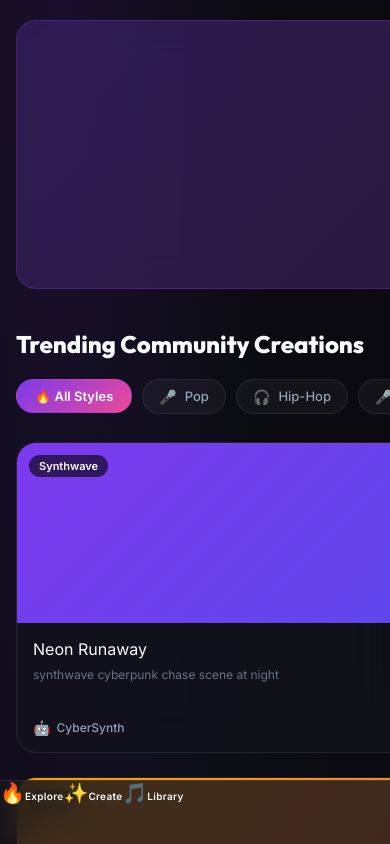
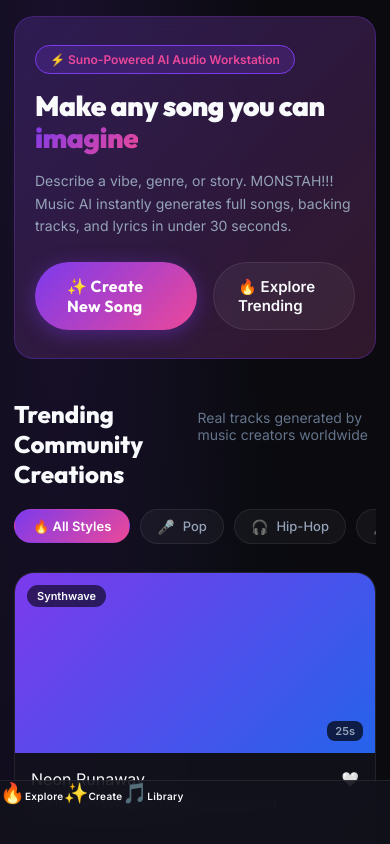
Before and after one commit to monstah123/monstah-music-ai, a Next.js app: page / in a window 390 px wide. Built offline with nearby package versions, Linux system fonts and the light colour scheme.

Commit message:
fix: root cause mobile overlap — calculate bottom padding including fixed player + nav + iOS safe area inset

```diff
--- a/app/create/page.js
+++ b/app/create/page.js
@@ -386,7 +386,6 @@
 
         @media (max-width: 768px) {
           .create-page {
-            padding: 14px 12px !important;
             gap: 14px;
             width: 100%;
             max-width: 100%;
--- a/app/layout.js
+++ b/app/layout.js
@@ -38,7 +38,8 @@
           bottom: 0;
           left: 0;
           right: 0;
-          height: var(--mobile-nav-height);
+          height: calc(var(--mobile-nav-height) + env(safe-area-inset-bottom, 0px));
+          padding-bottom: env(safe-area-inset-bottom, 0px);
           z-index: 110;
           border-top: 1px solid var(--border-color);
           border-bottom: none;
@@ -47,6 +48,7 @@
           border-radius: 0;
           flex-direction: row;
           align-items: stretch;
+          box-sizing: border-box;
         }
 
         .mobile-nav-item {
--- a/components/AudioPlayer.js
+++ b/components/AudioPlayer.js
@@ -628,10 +628,12 @@
         @media (max-width: 768px) {
           .player-bar {
             left: 0;
-            bottom: var(--mobile-nav-height, 64px);
+            right: 0;
+            bottom: calc(var(--mobile-nav-height, 64px) + env(safe-area-inset-bottom, 0px));
+            height: var(--mobile-player-height, 72px);
             padding: 0 14px;
-            height: 72px;
-            gap: 10px;
+            z-index: 100;
+            box-sizing: border-box;
           }
 
           .song-info {
@@ -672,9 +674,13 @@
           }
 
           .lyrics-popover {
-            right: 14px;
-            left: 14px;
+            position: fixed;
+            left: 12px;
+            right: 12px;
+            bottom: calc(var(--mobile-nav-height, 64px) + var(--mobile-player-height, 72px) + 16px + env(safe-area-inset-bottom, 0px));
             width: auto;
+            max-height: 55vh;
+            z-index: 150;
           }
         }
       `}</style>
--- a/components/WaveformVisualizer.js
+++ b/components/WaveformVisualizer.js
@@ -72,9 +72,9 @@
   return (
     <canvas
       ref={canvasRef}
-      width={320}
+      width={280}
       height={height}
-      style={{ width: '100%', height: `${height}px`, display: 'block' }}
+      style={{ width: '100%', maxWidth: '100%', height: `${height}px`, display: 'block' }}
     />
   );
 }
--- a/styles/globals.css
+++ b/styles/globals.css
@@ -275,11 +275,18 @@
     display: none !important;
   }
 
-  /* Tighten page padding on mobile */
+  /* Mobile Page Container — CRITICAL: padding-bottom MUST be 180px + iOS safe area so bottom player + nav bar NEVER overlap content */
   .home-page,
   .create-page,
   .library-page {
-    padding: 20px 16px !important;
+    padding-top: 16px !important;
+    padding-left: 14px !important;
+    padding-right: 14px !important;
+    padding-bottom: calc(var(--mobile-player-height) + var(--mobile-nav-height) + 50px + env(safe-area-inset-bottom, 0px)) !important;
+    width: 100% !important;
+    max-width: 100vw !important;
+    box-sizing: border-box !important;
+    overflow-x: hidden !important;
   }
 
   /* Hero banner compact on mobile */
```
